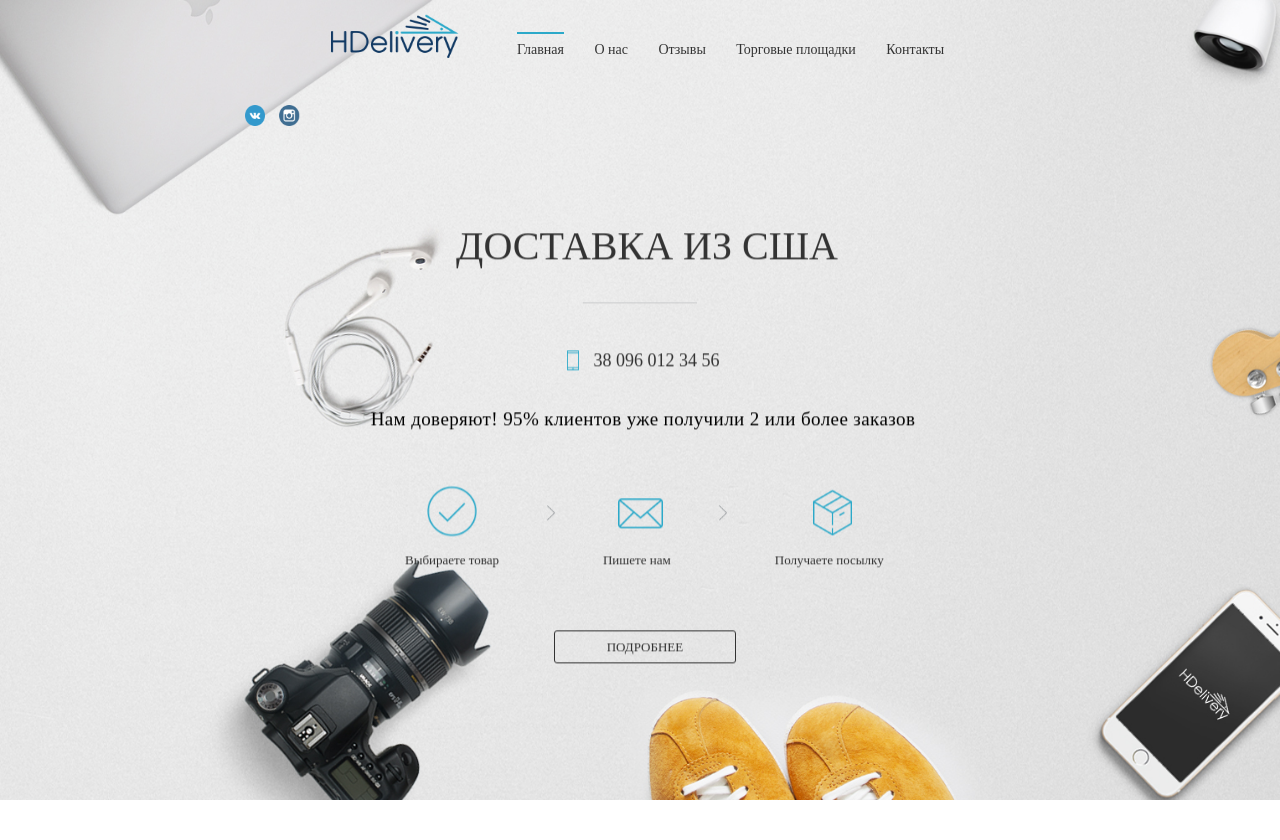
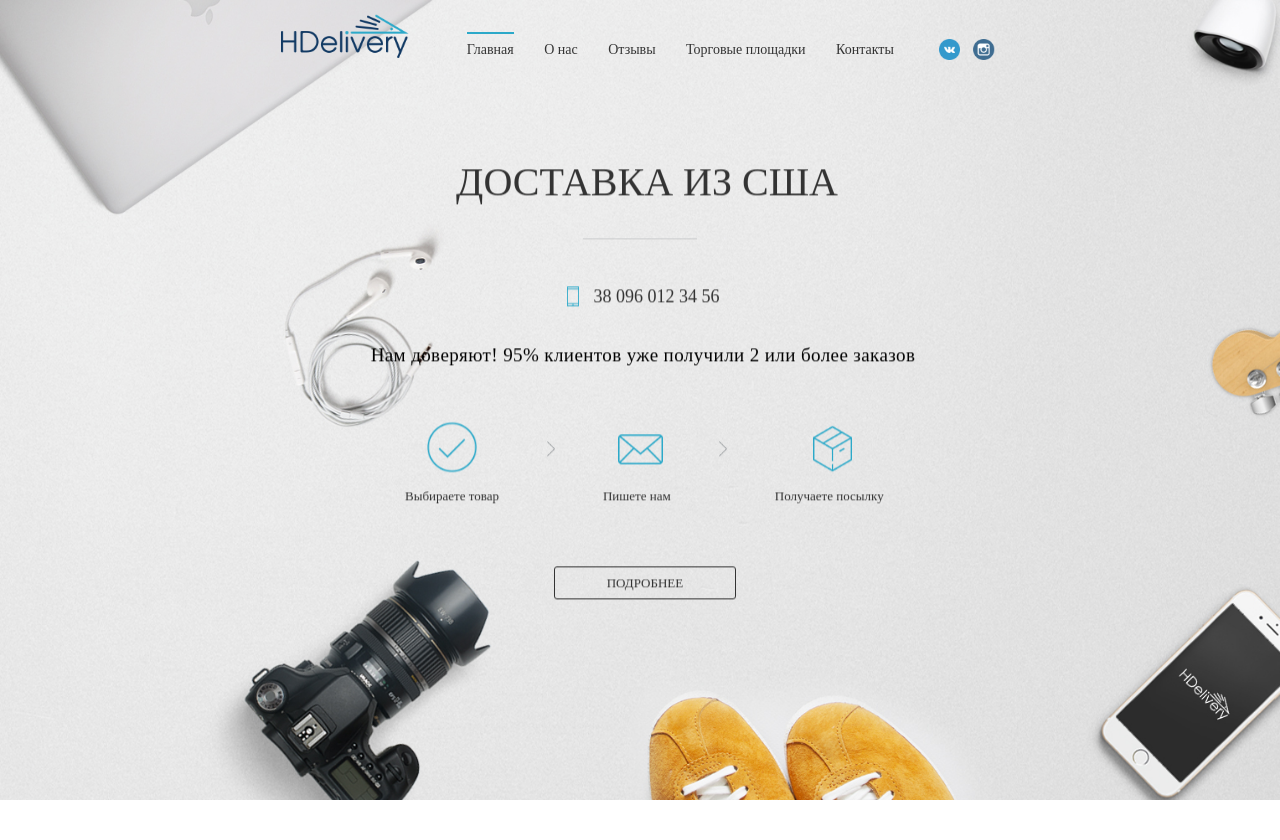
Before and after one commit to tony-blackie/h-delivery, a PHP site: page / in a window 1280 px wide. Shown: the top 840 px of the page. Run offline with PHP 8.4, Linux system fonts and the light colour scheme; some libraries are stand-ins or nearby versions.

Commit message:
Refactored header styles

```diff
--- a/index.css
+++ b/index.css
@@ -8,11 +8,10 @@
 
 .header {
   margin: 0 auto;
-  width: 62.63048%; }
+  text-align: center; }
   .header__logo-link {
     display: inline-block;
-    text-decoration: none;
-    margin-left: 11.44444%; }
+    text-decoration: none; }
   .header__logo {
     display: inline-block;
     margin: 11px 0 0 0;
@@ -20,7 +19,7 @@
   .header__social {
     display: inline-block;
     margin-top: 22px;
-    margin-left: 0.66667%;
+    margin-left: 0.73529%;
     vertical-align: top; }
   .header__social-item {
     display: inline-block;
@@ -29,7 +28,7 @@
   .header__social-item-img {
     width: 68.75%;
     margin-top: 17px;
-    margin-left: 0.44444%; }
+    margin-left: 0.4902%; }
 
 .nav {
   display: inline-block;
--- a/index.sass
+++ b/index.sass
@@ -8,11 +8,10 @@
 
 .header
   margin: 0 auto
-  width: 62.630480167015% //900px / 1437px
+  text-align: center
   &__logo-link
     display: inline-block
     text-decoration: none
-    margin-left: 11.444444444444% // 103px / 900px
   &__logo
     display: inline-block
     margin: 11px 0 0 0
@@ -20,7 +19,7 @@
   &__social
     display: inline-block
     margin-top: 22px
-    margin-left: 0.666666666667% // 6px / 900px
+    margin-left: 0.735294117647% // 6px / 816px
     vertical-align: top
   &__social-item
     display: inline-block
@@ -29,7 +28,7 @@
   &__social-item-img
     width: 68.75% // 22px / 33px
     margin-top: 17px
-    margin-left: 0.444444444444% // 4px / 900px
+    margin-left: 0.490196078431% // 4px / 816px
 
 
 .nav
```
Also changed, not shown: 1 other file.
